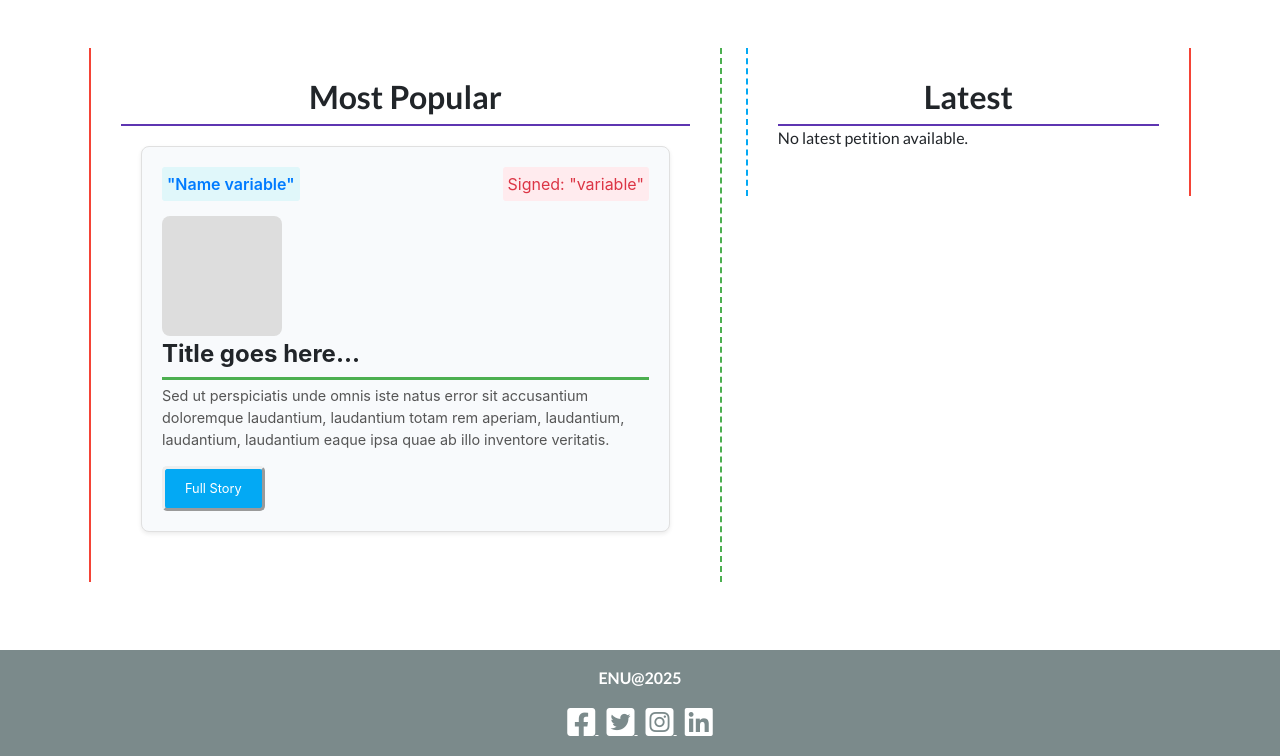
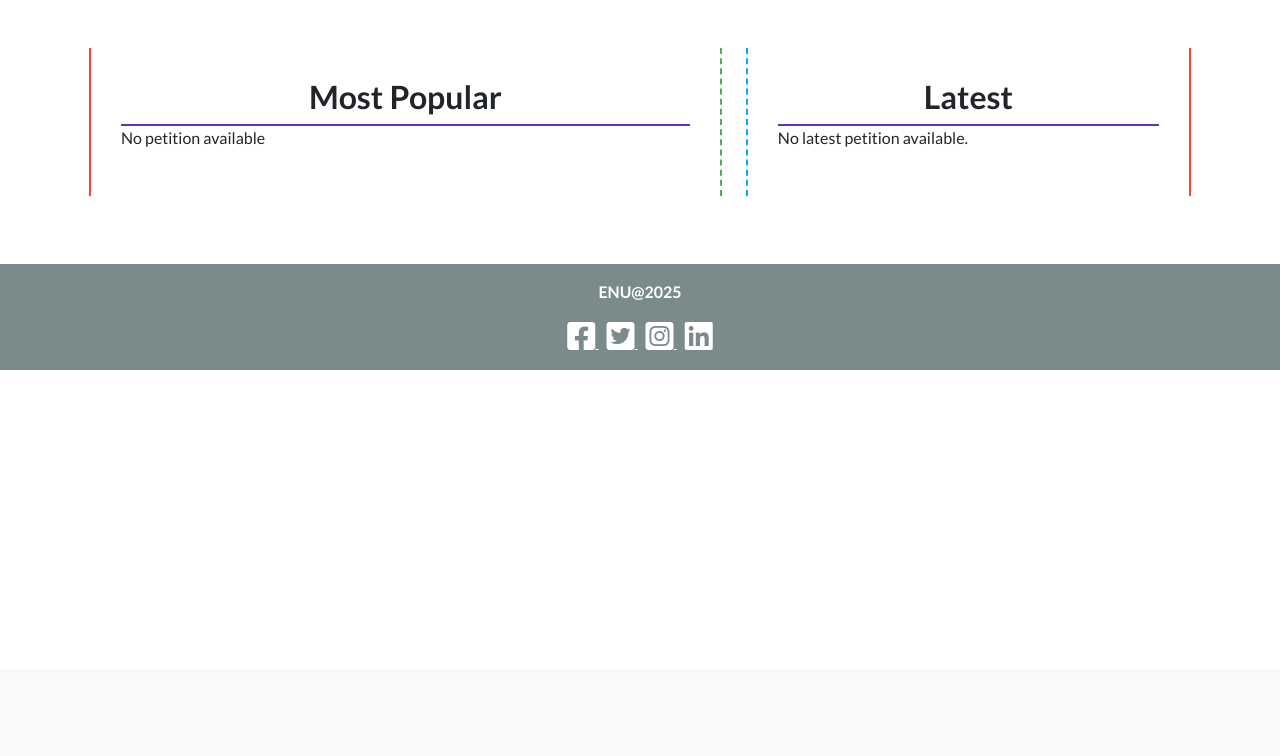
Before and after one commit to EdgarX202/Website-Prototype-2025, a Flask app: template website/templates/index.html in a window 1280 px wide. Shown: the part 131-887 px from the top of the page. After the commit the page ends 501 px from the top, so only its background shows below. Run offline with Flask 3, Linux system fonts and the light colour scheme; the template is opened without the code that fills it, so the values that code supplies are empty; some libraries are stand-ins or nearby versions.

Commit message:
most popular petitions logic

```diff
--- a/website/app.py
+++ b/website/app.py
@@ -1,8 +1,7 @@
-from http.client import responses
-
 from flask import Flask, request, jsonify, session, render_template, redirect, url_for, make_response
 from flask_cors import CORS
 from flask_mysqldb import MySQL
+from http.client import responses
 from io import BytesIO
 import  MySQLdb.cursors, re, hashlib
 
@@ -20,7 +19,7 @@ app.config['MYSQL_DB'] = 'admin_database'
 # Create MySQL object
 mysql = MySQL(app)
 
-# Login logic
+# Login, Session, Queries logic
 @app.route('/', methods=['GET','POST'])
 def home():
     if request.method == 'POST':
@@ -63,7 +62,10 @@ def home():
                 is_admin = session['is_admin']
             else:
                 cur = mysql.connection.cursor(MySQLdb.cursors.DictCursor)
-                cur.execute("SELECT role FROM members WHERE email = %s", (email,))
+                cur.execute(
+                    "SELECT role "
+                    "FROM members "
+                    "WHERE email = %s", (email,))
                 role_confirm = cur.fetchone()
                 cur.close()
 
@@ -73,26 +75,78 @@ def home():
 
                 session['is_admin'] = is_admin
 
-            # Fetch the latest petition from the database
+            # Fetch six latest petition from the database
             cur = mysql.connection.cursor(MySQLdb.cursors.DictCursor)
-            cur.execute("SELECT * FROM petitions ORDER BY timestamp DESC LIMIT 6")
+            cur.execute(
+                "SELECT * "
+                "FROM petitions "
+                "ORDER BY timestamp DESC "
+                "LIMIT 6")
             latest_pet = cur.fetchall()
             cur.close()
 
-            return render_template('index.html', logged_in=True, email=session['email'], is_admin=is_admin, latest_pet=latest_pet)
+            # Fetch two most popular petitions based on signature count
+            cur = mysql.connection.cursor(MySQLdb.cursors.DictCursor)
+            cur.execute(
+                "SELECT p.*, COUNT(s.petition_id) AS signature_count "
+                "FROM petitions p "
+                "LEFT JOIN signatures s ON p.id = s,petition_id"
+                "JOIN members m ON p.member_id = m.id "
+                "GROUP BY p.id "
+                "ORDER BY signature_count DESC "
+                "LIMIT 2")
+            popular_pet = cur.fetchall()
+            cur.close()
+
+            return render_template('index.html', logged_in=True, email=session['email'], is_admin=is_admin, latest_pet=latest_pet, popular_pet=popular_pet)
         else:
+            # Fetch six latest petition from the database
             cur = mysql.connection.cursor(MySQLdb.cursors.DictCursor)
-            cur.execute("SELECT * FROM petitions ORDER BY timestamp DESC LIMIT 6")
+            cur.execute("SELECT * "
+                        "FROM petitions "
+                        "ORDER BY timestamp DESC "
+                        "LIMIT 6")
             latest_pet = cur.fetchall()
             cur.close()
 
-            return render_template('index.html', logged_in=False, email=None, is_admin=False, latest_pet=latest_pet)
+            # Fetch two most popular petitions based on signature count
+            cur = mysql.connection.cursor(MySQLdb.cursors.DictCursor)
+            cur.execute(
+                "SELECT p.*, COUNT(s.petition_id) AS signature_count "
+                "FROM petitions p "
+                "LEFT JOIN signatures s ON p.id = s.petition_id "
+                "GROUP BY p.id "
+                "ORDER BY signature_count DESC "
+                "LIMIT 2")
+            popular_pet = cur.fetchall()
+            cur.close()
+
+            return render_template('index.html', logged_in=False, email=None, is_admin=False, latest_pet=latest_pet, popular_pet=popular_pet)
+
+# View petition
+@app.route('/petition/<int:petition_id>')
+def petition_details(petition_id):
+    cur = mysql.connection.cursor(MySQLdb.cursors.DictCursor)
+    cur.execute(
+        "SELECT * "
+        "FROM petitions "
+        "WHERE id = %s", (petition_id,))
+    petition = cur.fetchone()
+    cur.close()
+
+    if petition:
+        return render_template('viewPet.html', petition=petition)
+    else:
+        return "Petition not found", 404
 
 # Retrieve a petition image from DB
 @app.route('/image/<int:image_id>')
 def get_image(image_id):
     cur = mysql.connection.cursor(MySQLdb.cursors.DictCursor)
-    cur.execute("SELECT image FROM petitions WHERE id = %s", (image_id,))
+    cur.execute(
+        "SELECT image "
+        "FROM petitions "
+        "WHERE id = %s", (image_id,))
     image_data = cur.fetchone()
     cur.close()
 
--- a/website/templates/index.html
+++ b/website/templates/index.html
@@ -131,27 +131,34 @@
                 <div class="custom-left-box">
                     <h3>Most Popular</h3>
                     <div class="inner-box">
+                        {% if popular_pet %}
+                            {% for petition in popular_pet %}
                                 <div class="custom-petition-box-left">
                                     <div class="petition-header">
-                                <span class="name-variable">"Name variable"</span>
-                                <span class="signature-variable">Signed: "variable"</span>
+                                        <span class="name-variable">Creator: {{ petition.first_name }}</span> <!-- NOT SHOWING ???? -->
+                                        <span class="signature-variable">Signed: {{ petition.signature_count }}</span>
                                     </div> <!-- PETITION HEADER END -->
                                     <div class="petition-image">
-
+                                        {% if petition.image %}
+                                            <img src="{{ url_for('get_image', image_id=petition.id) }}">
+                                        {% else %}
+                                            <span>No Image</span>
+                                        {% endif %}
                                     </div> <!-- PETITION IMAGE END -->
                                     <div class="petition-content">
                                         <div class="petition-title">
-                                    Title goes here...
+                                            {{ petition.title }}
                                         </div> <!-- PETITION TITLE END -->
                                         <p class="petition-description">
-                                    Sed ut perspiciatis unde omnis iste natus error sit accusantium doloremque
-                                    laudantium, laudantium totam rem aperiam, laudantium, laudantium, laudantium
-                                    eaque ipsa quae ab illo inventore veritatis.
+                                            {{ petition.description }}
                                         </p> <!-- PETITION DESCRIPTION END -->
-
                                         <button class="view-button">Full Story</button>
                                     </div> <!-- PETITION CONTENT END -->
                                 </div> <!-- CUSTOM PETITION BOX END -->
+                            {% endfor %}
+                        {% else %}
+                            <p>No petition available</p>
+                        {% endif %}
                     </div> <!-- INNER BOX END -->
                 </div> <!-- CUSTOM LEFT BOX END -->
             </div> <!-- COL-SM-7 END -->
```
Lines whose indentation alone changed are shown as unchanged.
